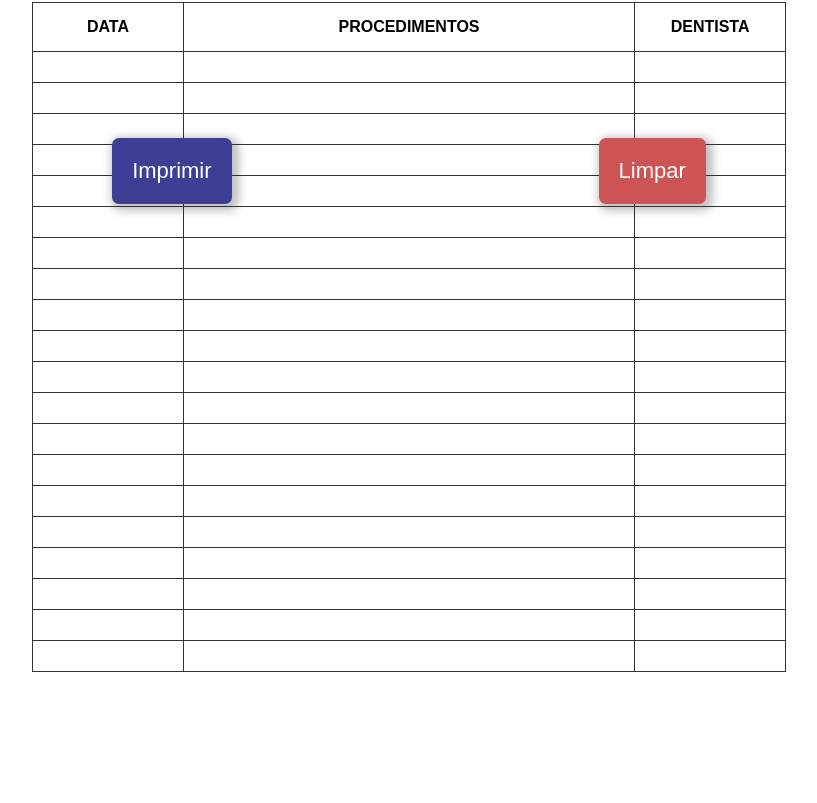
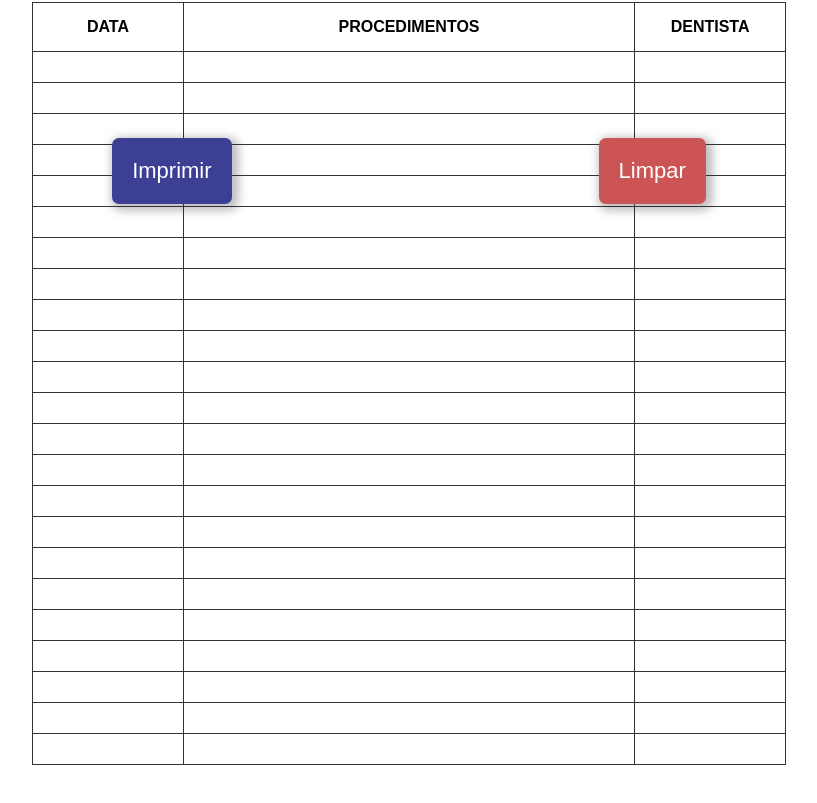
Before and after one commit to luanfmarques/ProntuarioProntoClinica, a plain HTML site: page index.html in a window 1280 px wide. Shown: the part 319-1122 px from the top of the page, without its empty margins (231-1048 px from the left). Drawn offline with Linux system fonts and the light colour scheme.

Commit message:
Adicionando linhas na tabela

```diff
--- a/index.html
+++ b/index.html
@@ -200,6 +200,21 @@
           <td></td>
           <td></td>
         </tr>
+        <tr>
+          <td></td>
+          <td></td>
+          <td></td>
+        </tr>
+        <tr>
+          <td></td>
+          <td></td>
+          <td></td>
+        </tr>
+        <tr>
+          <td></td>
+          <td></td>
+          <td></td>
+        </tr>
       </tbody>
     </table>
     <button class="printBtn" onclick="window.print()">Imprimir</button>
```
